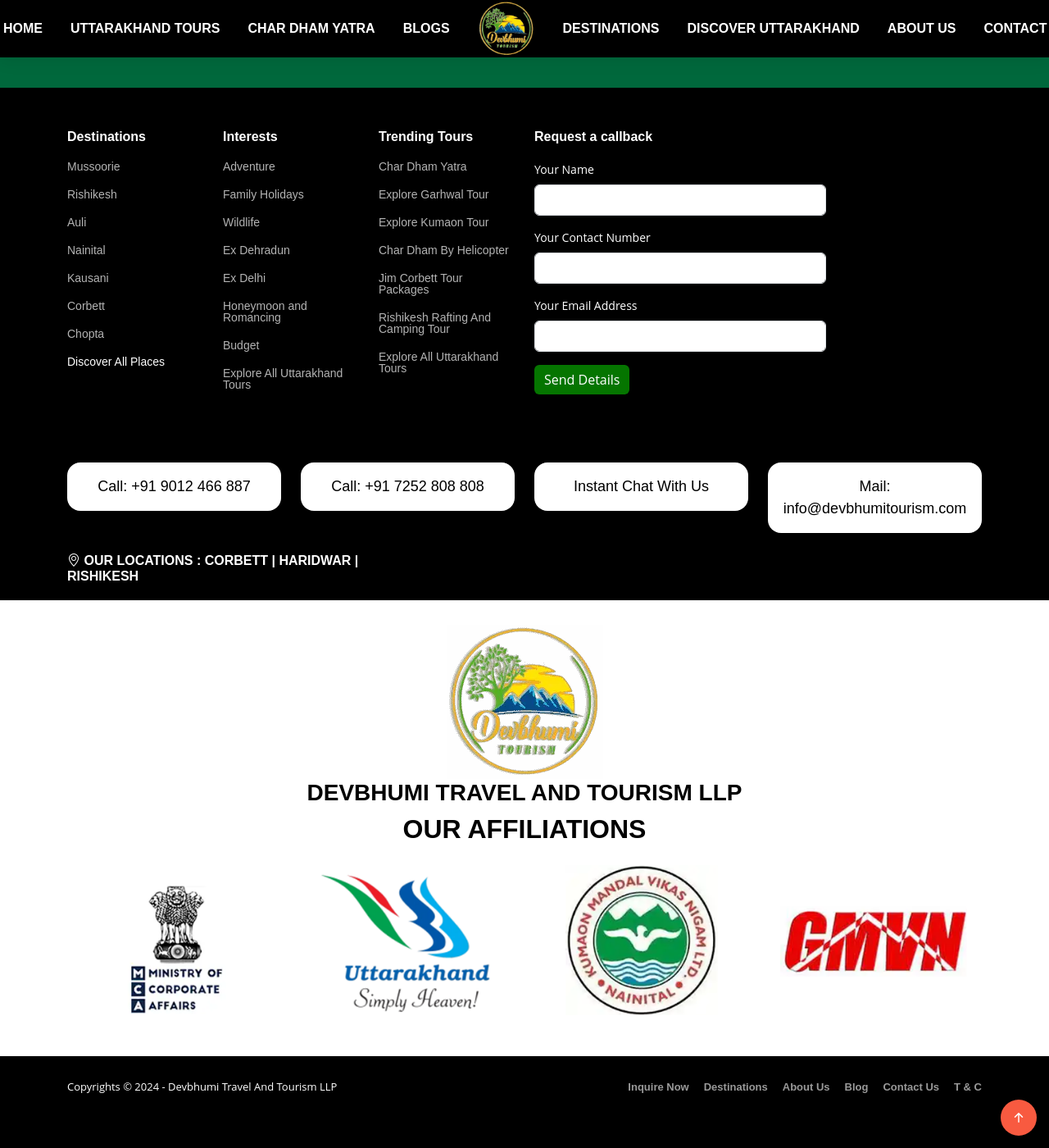
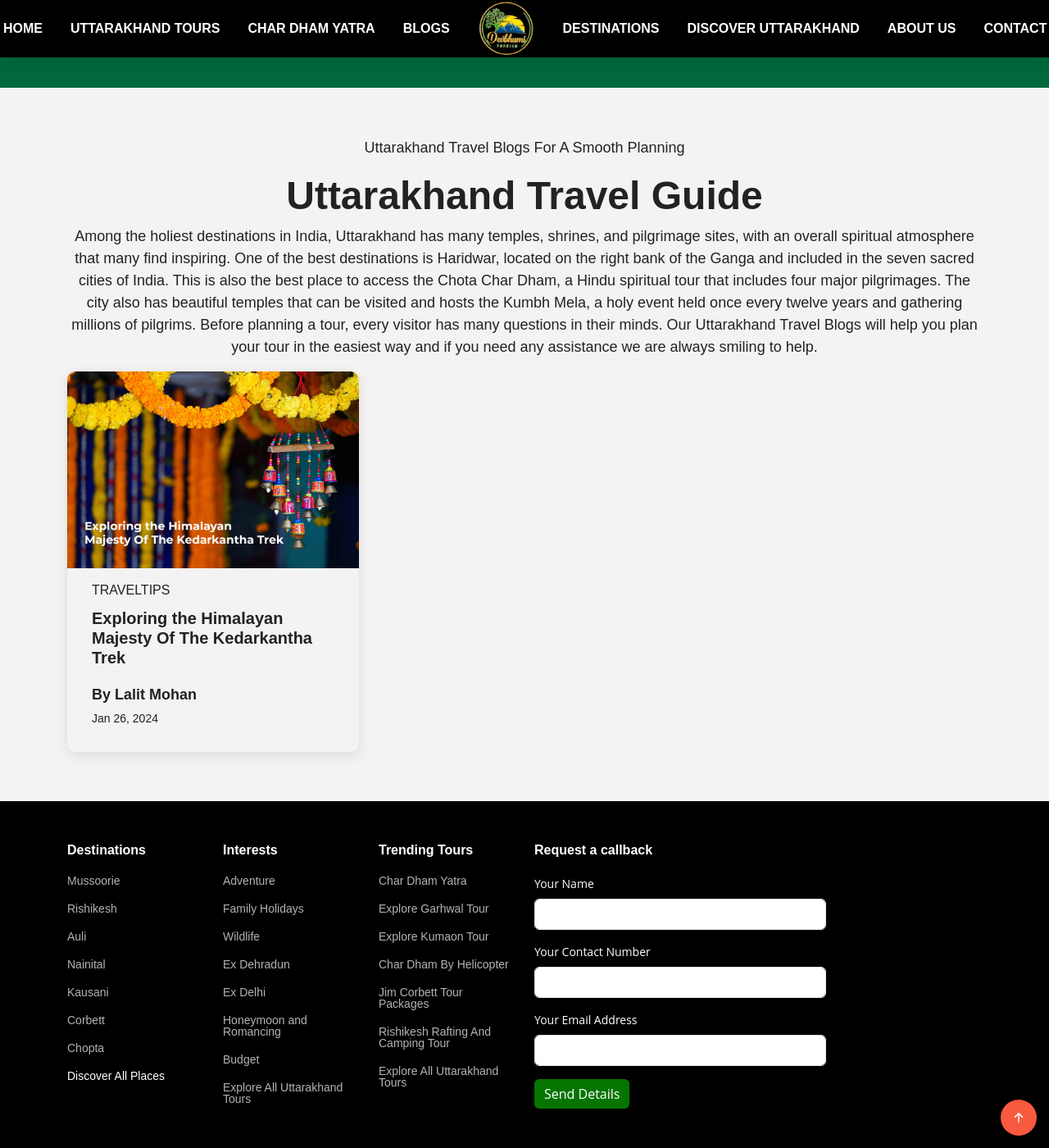
Before and after one commit to sualsoft/devbhumitourism, a Jekyll site: the page built from index.markdown, in a window 1280 px wide and 1400 px high, scrolled down 11272 px. Shown: the whole window at 82% size. Built offline with Jekyll 4.4.1, drawn with Linux system fonts in a browser that asks for light colours; some web fonts are replaced.

Commit message:
Update home.html

```diff
--- a/_layouts/home.html
+++ b/_layouts/home.html
@@ -1810,6 +1810,61 @@
           </div>
         </div>
       </section>
+       <section class="content-section bg-ash text-center">
+        <div class="container">
+          <p>Uttarakhand Travel Blogs For A Smooth Planning</p>
+          <h2>Uttarakhand Travel Guide</h2>
+          <p>
+            Among the holiest destinations in India, Uttarakhand has many
+            temples, shrines, and pilgrimage sites, with an overall spiritual
+            atmosphere that many find inspiring. One of the best destinations is
+            Haridwar, located on the right bank of the Ganga and included in the
+            seven sacred cities of India. This is also the best place to access
+            the Chota Char Dham, a Hindu spiritual tour that includes four major
+            pilgrimages. The city also has beautiful temples that can be visited
+            and hosts the Kumbh Mela, a holy event held once every twelve years
+            and gathering millions of pilgrims. Before planning a tour, every
+            visitor has many questions in their minds. Our Uttarakhand Travel
+            Blogs will help you plan your tour in the easiest way and if you
+            need any assistance we are always smiling to help.
+          </p>
+        </div>
+
+        <div class="container recent-posts text-start">
+          <div class="row gy-4">
+
+            <div
+              class="col-xl-4 col-md-6"
+              data-aos="fade-up"
+              data-aos-delay="100"
+            >
+              <article>
+                <div class="post-img">
+                  <img src="/assets/img/blog/blog-1.jpg" alt="" class="img-fluid" />
+                </div>
+
+                <p class="post-category">TRAVELTIPS</p>
+
+                <h2 class="title">
+                  <a href='/blog/2024-02-13-welcome-to-jekyll'>Exploring the Himalayan Majesty Of The Kedarkantha Trek</a>
+                </h2>
+
+                <div class="d-flex align-items-center">
+                  <div class="post-meta">
+                    <p class="post-author">By Lalit Mohan</p>
+                    <p class="post-date">
+                      <time datetime="2024-01-26T05:34:25+00:00"
+                        >Jan 26, 2024</time
+                      >
+                    </p>
+                  </div>
+                </div>
+              </article>
+            </div>
+
+          </div>
+        </div>
+      </section>
     </main>
     <!-- End #main -->
 
```
